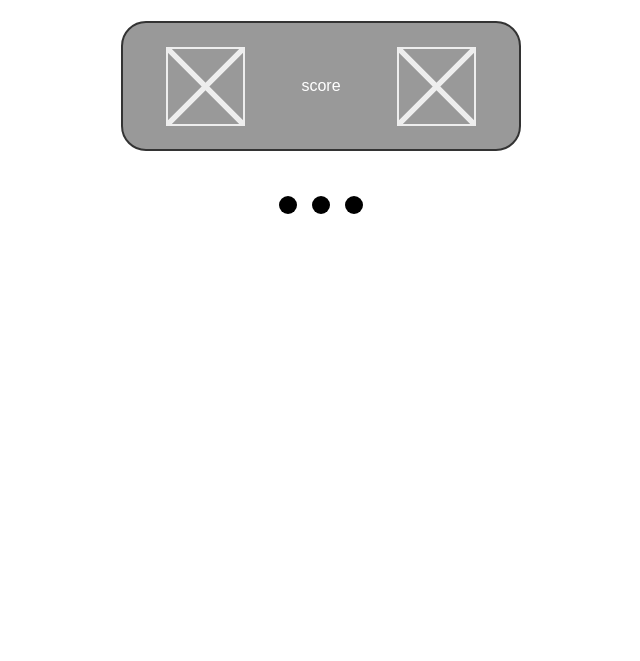
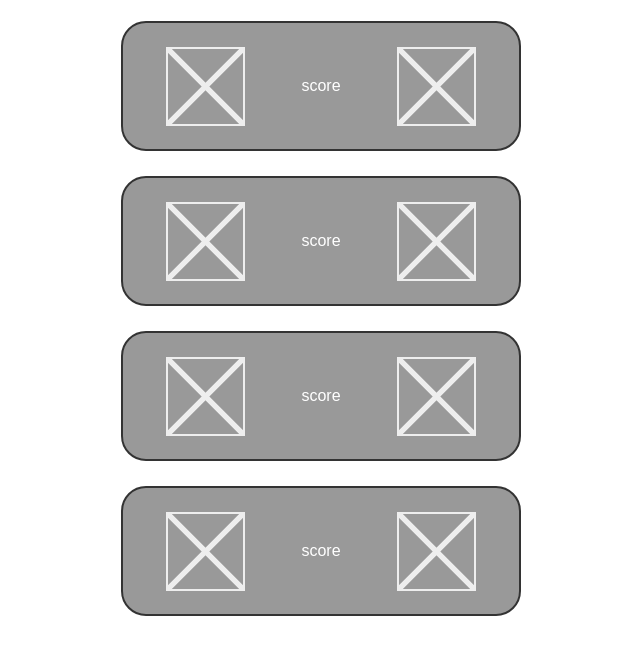
Before and after one commit to AxelRod-42/SAE301_jtva, a PHP site: page /calendrier.html in a window 1280 px wide. Shown: the part 395-1056 px from the top of the page, without its empty margins (319-959 px from the left). Before the commit the page ends 609 px from the top, so only its background shows below. Run offline with PHP 8.4, Linux system fonts and the light colour scheme.

Commit message:
ajustement (plus de containeur)

```diff
--- a/calendrier.html
+++ b/calendrier.html
@@ -31,11 +31,24 @@
             <div class="logo-placeholder"></div>
         </div>
 
-        <div class="pagination">
-            <span class="dot"></span>
-            <span class="dot"></span>
-            <span class="dot"></span>
+        <div class="match-card">
+            <div class="logo-placeholder"></div>
+            <div class="score-label">score</div>
+            <div class="logo-placeholder"></div>
         </div>
+
+        <div class="match-card">
+            <div class="logo-placeholder"></div>
+            <div class="score-label">score</div>
+            <div class="logo-placeholder"></div>
+        </div>
+
+        <div class="match-card">
+            <div class="logo-placeholder"></div>
+            <div class="score-label">score</div>
+            <div class="logo-placeholder"></div>
+        </div>
+
     </main>
 
 </body>
--- a/style.css
+++ b/style.css
@@ -31,7 +31,6 @@ body {
     color: white;
     margin: 0;
     font-size: 1.2rem;
-    text-transform: none;
 }
 
 
@@ -49,12 +48,12 @@ body {
     padding: 15px;
 }
 
+
 .logo-placeholder {
     width: 75px;
     height: 75px;
     border: 2px solid #eee;
     background-color: transparent;
-
     background-image:
         linear-gradient(to top left, transparent 47%, #eee 48%, #eee 52%, transparent 53%),
         linear-gradient(to top right, transparent 47%, #eee 48%, #eee 52%, transparent 53%);
@@ -63,19 +62,4 @@ body {
 .score-label {
     color: white;
     font-size: 1rem;
-    font-weight: normal;
 }
-
-
-.pagination {
-    display: flex;
-    gap: 15px;
-    margin-top: 20px;
-}
-
-.dot {
-    width: 18px;
-    height: 18px;
-    background-color: #000;
-    border-radius: 50%;
-}
```
